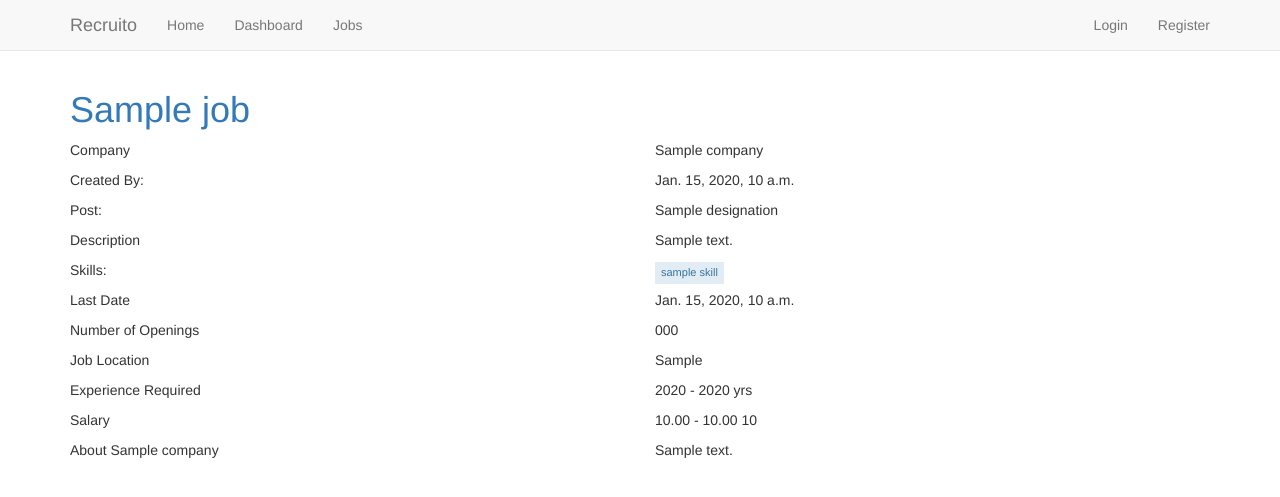
After one commit to MyExperiments/recruito, a Django app: template templates/jobs/show.html in a window 1280 px wide. The commit adds this page. Shown: the top 497 px of the page. Run offline with Django 3.2, Linux system fonts and the light colour scheme; the template is opened without the code that fills it: most values are stand-ins (such as "Sample title", 1, 10 or a date in 2020); some libraries are stand-ins or nearby versions.

Commit message:
# Show page for job

```diff
--- a/recruito/settings.py
+++ b/recruito/settings.py
@@ -38,6 +38,7 @@ INSTALLED_APPS = [
     'django.contrib.sessions',
     'django.contrib.messages',
     'django.contrib.staticfiles',
+    'django.contrib.humanize',
     'jquery',
     'bootstrap3',
     RECRUITO_APPS['rms']
@@ -129,3 +130,5 @@ STATICFILES_DIRS = [
 
 # Redirect to home page after successfull sign in
 LOGIN_REDIRECT_URL = 'home'
+
+LOGGING = LOGGING_CONFIG
--- a/rms/models/job_models.py
+++ b/rms/models/job_models.py
@@ -1,6 +1,7 @@
 from django.db import models
 from django.core.validators import MinValueValidator
 from django.contrib.auth.models import User
+from datetime import date
 from .company_models import Company
 from .standalone_models import Skill, Designation
 from .base_models import AbstractBaseModel
@@ -28,3 +29,7 @@ class Job(AbstractBaseModel):
 
     def __str__(self):
         return self.title
+
+    def is_expired(self):
+        if date.today() > self.last_date:
+            return True
--- a/rms/urls.py
+++ b/rms/urls.py
@@ -3,5 +3,6 @@ from django.conf.urls import url;
 from .views.job_views import *;
 
 urlpatterns = [
-    url(r'^jobs/$', jobs, name='index')
+    url(r'^jobs/$', jobs, name='all_jobs'),
+    url(r'^jobs/(?P<job_id>\d+)/$', job_detail, name='job_detail')
 ]
--- a/rms/views/job_views.py
+++ b/rms/views/job_views.py
@@ -11,3 +11,8 @@ def jobs(request):
     jobs = paginator.paginate(Job.objects.all(), page=page, per_page=25)
 
     return render(request, 'jobs/index.html', {'jobs': jobs});
+
+def job_detail(request, job_id):
+    job = Job.objects.get(pk=job_id)
+
+    return render(request, 'jobs/show.html', {'job': job});
--- a/static/css/custom.css
+++ b/static/css/custom.css
@@ -1,3 +1,24 @@
+.font-18p {
+	font-size: 18px !important;
+}
+
 .main-content {
 	margin-top: 5em;
 }
+
+.job-skill {
+	color: #39739d;
+    background-color: #e1ecf4;
+    border-color: #e1ecf4;
+    display: inline-block;
+    margin: 2px 2px 2px 0;
+    padding: 4px 5px 5px;
+    font-size: 11px;
+    line-height: 1;
+    text-decoration: none;
+    text-transform: lowercase;
+    border-width: 1px;
+    border-style: solid;
+    white-space: nowrap;
+    transition: all .1s ease-in-out;
+}
--- a/templates/base.html
+++ b/templates/base.html
@@ -26,7 +26,7 @@
                     <ul class="nav navbar-nav">
                         <li><a href="/home">Home</a></li>
                         <li><a href="/dashboard">Dashboard</a></li>
-                        <li><a href="/rms/jobs">Jobs</a></li>
+                        <li><a href="{% url 'all_jobs' %}">Jobs</a></li>
                     </ul>
                     {% if user.is_authenticated %}
                     <ul class="nav navbar-nav navbar-right">
--- a/templates/jobs/index.html
+++ b/templates/jobs/index.html
@@ -11,18 +11,19 @@
 			    	{% for job in jobs %}
 			    	<div class="job-block">
 				    	<h3 class="text-primary">
-				    	    <a href="#">{{ job.title }}</a><br />
+				    	    <a href="{% url 'job_detail' job.id %}">{{ job.title }}</a><br />
 				    	</h3>
 				    	{{ job.description }} <br />
 						<span class="text-warning">
 							Last Date: {{ job.last_date }} <br />
 						</span>
 						<span class="text-muted">
-							Recruiter: {{ job.recruiter }} <br />
+							Recruiter: {{ job.created_by }} <br />
 						</span>
 						<hr>
 					</div>
 					{% endfor %}
+					{% if jobs %}
 						<div class="pagination">
 						    <span class="step-links">
 						        {% if jobs.has_previous %}
@@ -37,6 +38,7 @@
 						        {% endif %}
 						    </span>
 						</div>
+					{% endif %}
 			    </div>
 		    </div>
 		</div>
--- /dev/null
+++ b/templates/jobs/show.html
@@ -0,0 +1,104 @@
+{% extends 'base.html' %}
+
+{% load humanize %}
+
+{% block content  %}
+<div class="container-fluid">
+    <h1>
+        <a href="{% url 'job_detail' job.id %}">{{ job.title }}</a>
+        {% if job.is_expired %}
+            <span class="btn-danger font-18p">(Expired)</span>
+        {% endif %}
+    </h1>
+    <div class="row">
+        <div class="col-sm-6">
+          <p>Company</p>
+        </div>
+        <div class="col-sm-6">
+          <p>{{ job.company }}</p>
+        </div>
+    </div>
+    <div class="row">
+        <div class="col-sm-6">
+          <p>Created By:</p>
+        </div>
+        <div class="col-sm-6">
+          <p>{{ job.created_by }}</p>
+        </div>
+    </div>
+    <div class="row">
+        <div class="col-sm-6">
+          <p>Post:</p>
+        </div>
+        <div class="col-sm-6">
+          <p>{{ job.designation }}</p>
+        </div>
+    </div>
+    <div class="row">
+        <div class="col-sm-6">
+          <p>Description</p>
+        </div>
+        <div class="col-sm-6">
+          <p>{{ job.description }}</p>
+        </div>
+    </div>
+    <div class="row">
+        <div class="col-sm-6">
+          <p>Skills:</p>
+        </div>
+        <div class="col-sm-6">
+          {% for skill in job.skills.all %}
+            <span class="job-skill">{{ skill }}</span>
+          {% endfor %}
+        </div>
+    </div>
+    <div class="row">
+        <div class="col-sm-6">
+          <p>Last Date</p>
+        </div>
+        <div class="col-sm-6">
+          <p>{{ job.last_date }}</p>
+        </div>
+    </div>
+    <div class="row">
+        <div class="col-sm-6">
+          <p>Number of Openings</p>
+        </div>
+        <div class="col-sm-6">
+          <p>{{ job.number_of_openings }}</p>
+        </div>
+    </div>
+    <div class="row">
+        <div class="col-sm-6">
+          <p>Job Location</p>
+        </div>
+        <div class="col-sm-6">
+          <p>{{ job.job_location }}</p>
+        </div>
+    </div>
+    <div class="row">
+        <div class="col-sm-6">
+          <p>Experience Required</p>
+        </div>
+        <div class="col-sm-6">
+          <p>{{ job.min_year_of_experience }} - {{ job.max_year_of_experience }} yrs</p>
+        </div>
+    </div>
+    <div class="row">
+        <div class="col-sm-6">
+          <p>Salary</p>
+        </div>
+        <div class="col-sm-6">
+          <p>{{ job.min_salary|floatformat:2|intcomma }} - {{ job.max_salary|floatformat:2|intcomma }} {{ job.salary_currency }}</p>
+        </div>
+    </div>
+    <div class="row">
+        <div class="col-sm-6">
+          <p>About {{ job.company }}</p>
+        </div>
+        <div class="col-sm-6">
+          <p>{{ job.company.about }}</p>
+        </div>
+    </div>
+</div>
+{% endblock %}
```
Also changed, not shown: 1 other file. Lines whose indentation alone changed are shown as unchanged.
